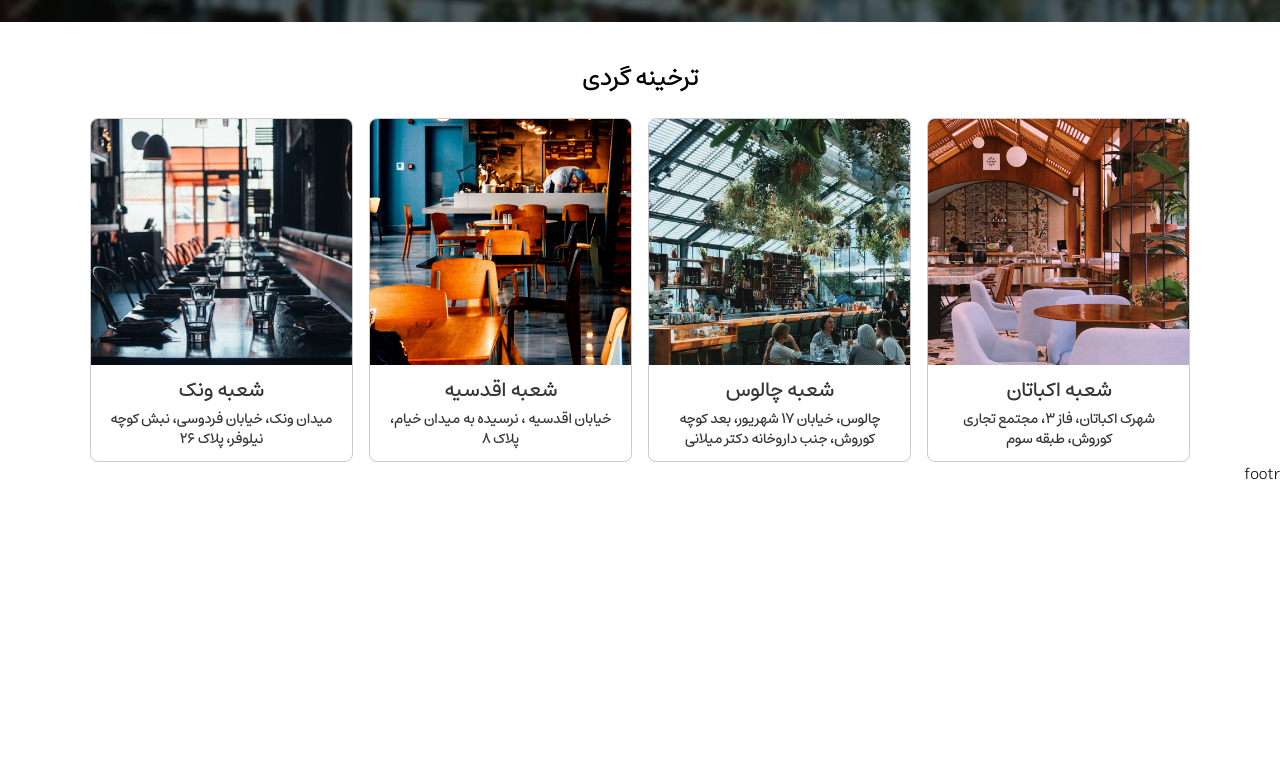
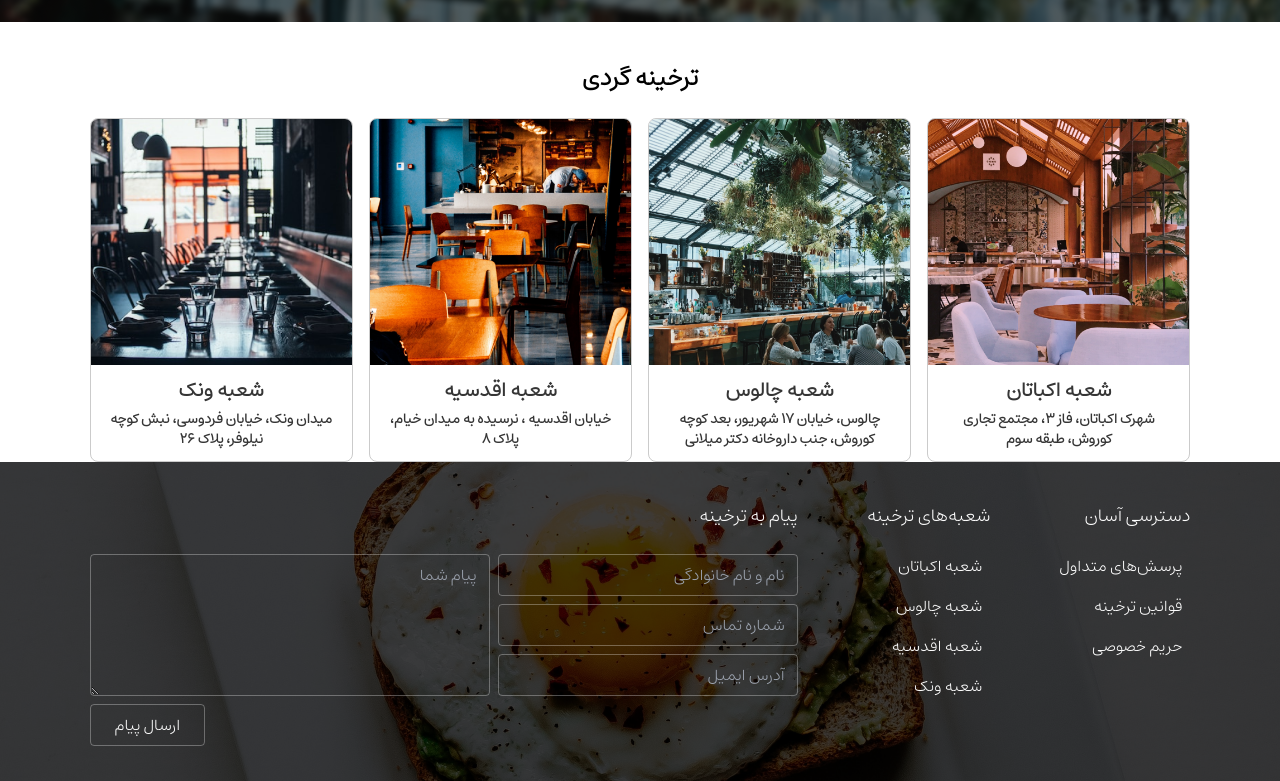
Before and after one commit to Mohammad79-nkv/tarkhineh-pwa, a Next.js app: page / in a window 1280 px wide. Shown: the part 860-1641 px from the top of the page. Before the commit the page ends 1348 px from the top, so only its background shows below. Built offline with nearby package versions, Linux system fonts and the light colour scheme.

Commit message:
add footer

```diff
--- a/src/components/layouts/mainLayout/footer/Footer.tsx
+++ b/src/components/layouts/mainLayout/footer/Footer.tsx
@@ -1,5 +1,68 @@
+import {} from "iconsax-react";
+
 const Footer = () => {
-  return <section>footr</section>;
+  return (
+    <section className="flex justify-between p-4 lg:pt-10 px-[7vw] text-white h-[152px] md:h-[220px] lg:h-[319px] bg-[url('/images/FooterMobile.png')] bg-no-repeat bg-center bg-cover sm:bg-[url('/images/Footer.png')]">
+      <div className="">
+        <p className="text-sm md:text-base lg:text-lg mb-4 md:mb-6 ">
+          دسترسی آسان
+        </p>
+        <ul className="text-xs md:text-sm lg:text-base flex flex-col gap-y-2 md:gap-y-4 ps-2 cursor-pointer">
+          <li className="cursor-pointer">پرسش‌های متداول</li>
+          <li className="cursor-pointer">قوانین ترخینه</li>
+          <li className="cursor-pointer">حریم خصوصی</li>
+          <li className="cursor-pointer"></li>
+        </ul>
+      </div>
+      <div>
+        <p className="text-sm md:text-base lg:text-lg mb-4 md:mb-6 ">
+          شعبه‌های ترخینه
+        </p>
+        <ul className="text-xs md:text-sm lg:text-base flex flex-col gap-y-2 md:gap-y-4 ps-2 cursor-pointer">
+          <li className="cursor-pointer">شعبه اکباتان</li>
+          <li className="cursor-pointer">شعبه چالوس</li>
+          <li className="cursor-pointer">شعبه اقدسیه</li>
+          <li className="cursor-pointer">شعبه ونک</li>
+        </ul>
+      </div>
+      <div>
+        <div className="hidden lg:flex flex-col ">
+          <p className="text-sm md:text-base lg:text-lg mb-4 md:mb-6 ">
+            پیام به ترخینه{" "}
+          </p>
+          <div className="flex justify-between gap-x-2">
+            <div className="flex flex-col ">
+              <div className="flex flex-col gap-2">
+                <input
+                  className="bg-transparent outline-none border border-opacity-30 border-white rounded-4 text-base py-2 px-3"
+                  placeholder="نام و نام خانوادگی"
+                />
+                <input
+                  className="bg-transparent outline-none border border-opacity-30 border-white rounded-4 text-base py-2 px-3 lg:w-[300px]"
+                  placeholder="شماره تماس"
+                />
+                <input
+                  className="bg-transparent outline-none border border-opacity-30 border-white rounded-4 text-base py-2 px-3 "
+                  placeholder="آدرس ایمیل"
+                />
+              </div>
+            </div>
+            <div>
+              <textarea
+                className="h-full bg-transparent outline-none border border-opacity-30 border-white rounded-4 text-base py-2 px-3 xl:w-[400px]"
+                placeholder="پیام شما"
+              />
+            </div>
+          </div>
+          <div className="flex justify-end">
+            <button className=" border border-opacity-30 border-white rounded-4 px-6 py-2 mt-2">
+              ارسال پیام
+            </button>
+          </div>
+        </div>
+      </div>
+    </section>
+  );
 };
 
 export default Footer;
--- a/tailwind.config.js
+++ b/tailwind.config.js
@@ -12,7 +12,6 @@ module.exports = {
         "gradient-conic":
           "conic-gradient(from 180deg at 50% 50%, var(--tw-gradient-stops))",
       },
-    },
       boxShadow: {
         "drop-shadow-2": "0px 2px 2px rgba(0, 0, 0, 0.25)",
         "drop-shadow-4": "0px 4px 4px rgba(0, 0, 0, 0.25)",
@@ -26,12 +25,12 @@ module.exports = {
           "0px 42px 17px rgba(0, 0, 0, 0.01), 0px 24px 14px rgba(0, 0, 0, 0.05), 0px 11px 11px rgba(0, 0, 0, 0.09), 0px 3px 6px rgba(0, 0, 0, 0.1), 0px 0px 0px rgba(0, 0, 0, 0.1)",
       },
       borderRadius: {
-      "4": "4px",
-      "8": "8px",
-      "16": "16px",
-      "24": "24px",
-      "32": "32px",
-      "64": "64px",
+        4: "4px",
+        8: "8px",
+        16: "16px",
+        24: "24px",
+        32: "32px",
+        64: "64px",
       },
       colors: {
         warning: "#A9791C",
@@ -71,5 +70,6 @@ module.exports = {
         "warning-extralight": "#FFF8E1",
       },
     },
+  },
   plugins: [],
 };
```
Also changed, not shown: src/components/layouts/mainLayout/mainNav/MainNav.tsx (+10 -3 lines), public/images/Footer.png (added), public/images/FooterMobile.png (added). Lines whose indentation alone changed are shown as unchanged.
